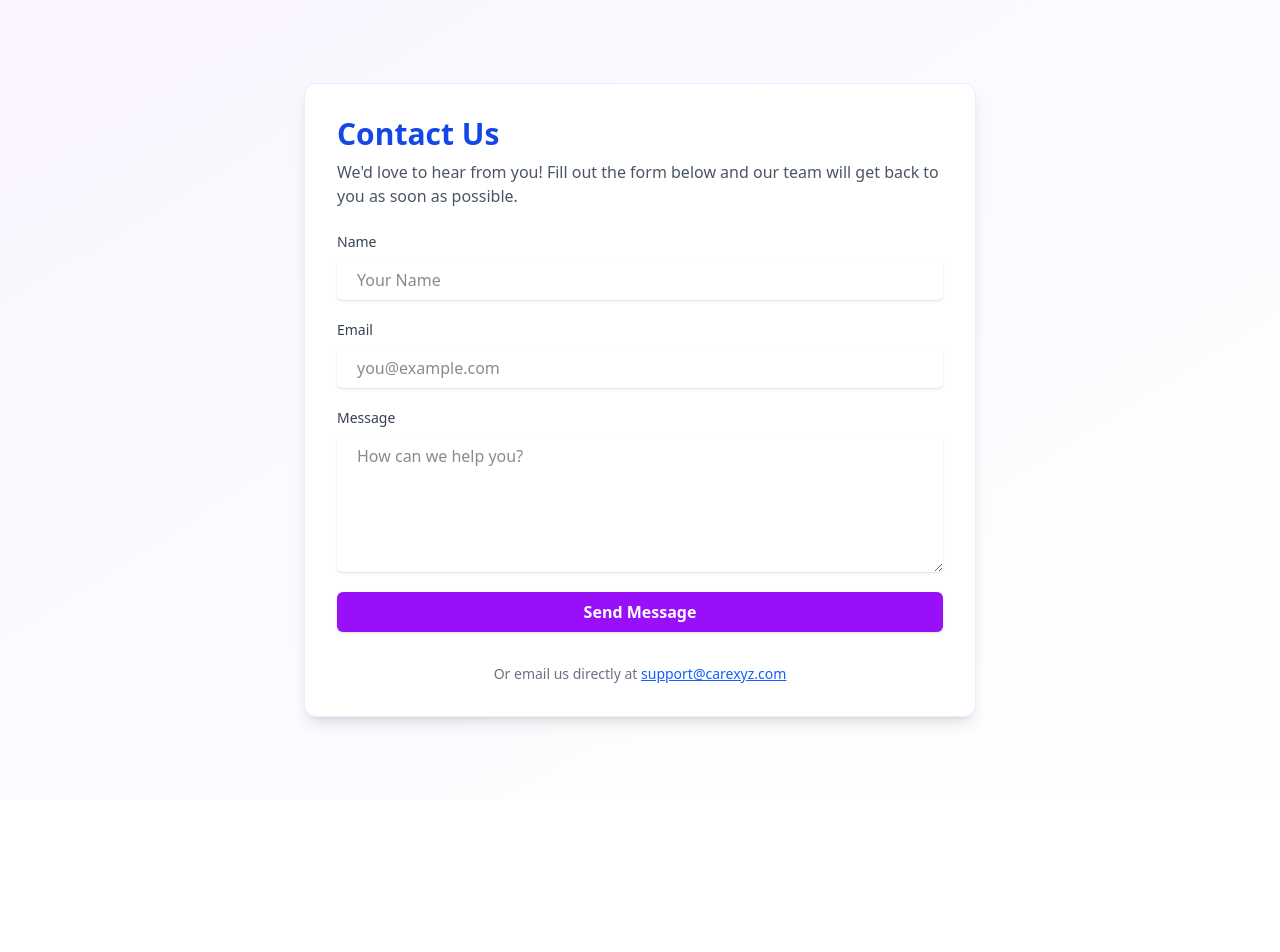
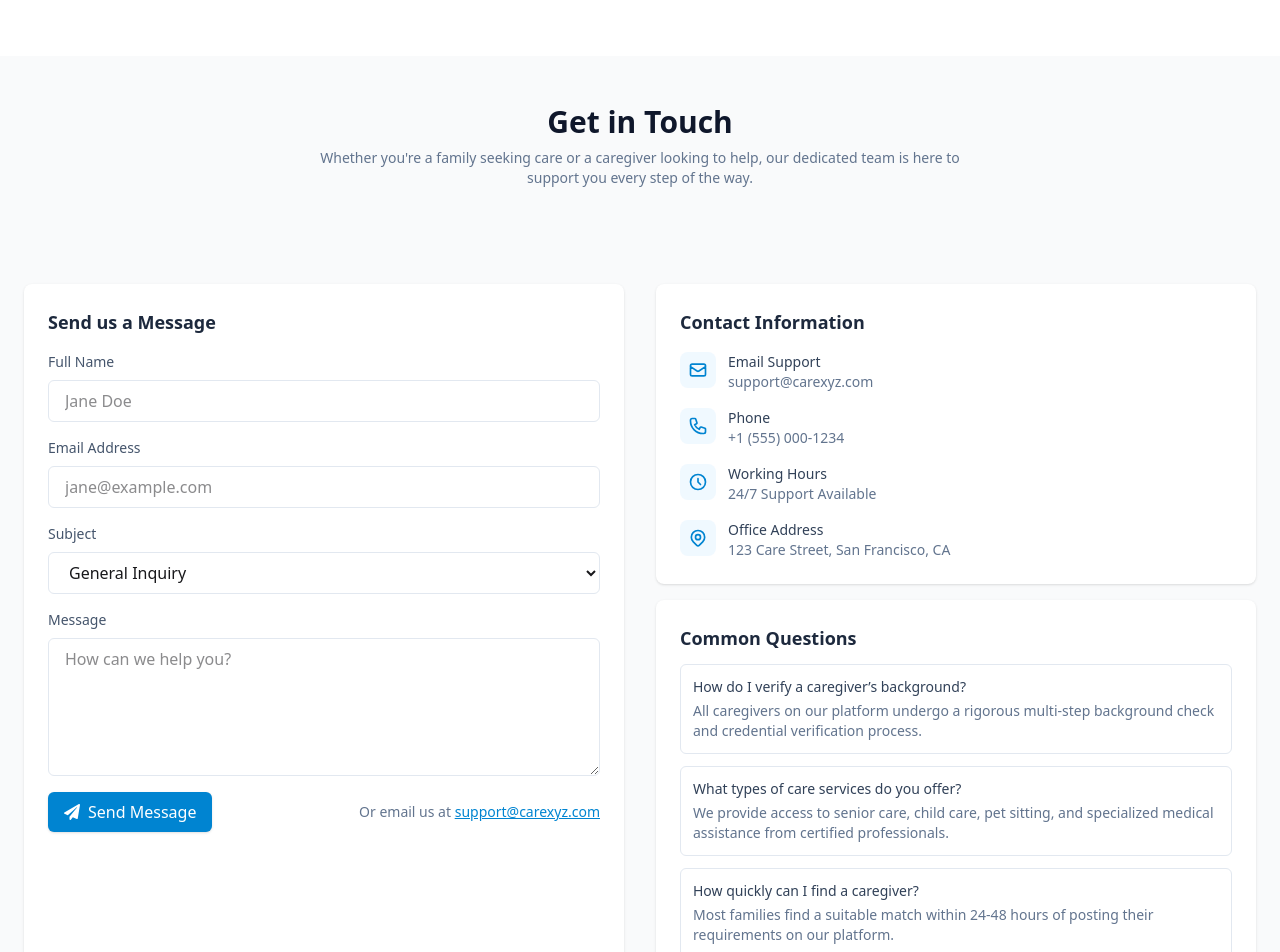
Before and after one commit to imsadman90/care-xyz, a Next.js app: page /contact in a window 1280 px wide. Shown: the top 952 px of the page. Before the commit the page ends 800 px from the top, so only its background shows below. Built offline with nearby package versions, Linux system fonts and the light colour scheme.

Commit message:
added contact form

```diff
--- a/src/app/api/checkout/route.js
+++ b/src/app/api/checkout/route.js
@@ -41,7 +41,6 @@ export async function POST(request) {
       amount: session.amount_total
         ? session.amount_total / 100
         : orderData.amount,
-      // status is always set to 'unpaid' in createOrder
     });
 
     return NextResponse.json({ url: session.url });
--- a/src/app/contact/page.jsx
+++ b/src/app/contact/page.jsx
@@ -1,78 +1,142 @@
-import React from "react";
+"use client";
+
+import React, { useState } from "react";
+import {
+  HiOutlineMail,
+  HiOutlinePhone,
+  HiOutlineClock,
+  HiOutlineLocationMarker,
+} from "react-icons/hi";
+import { FaPaperPlane } from "react-icons/fa";
 
 const ContactPage = () => {
   return (
-    <main className="min-h-screen bg-gradient-to-br from-purple-50 to-white flex items-center justify-center p-4">
-      <section className="w-full max-w-2xl bg-white rounded-xl shadow-lg p-8 border border-purple-100">
-        <h1 className="text-3xl font-bold text-blue-700 mb-2">Contact Us</h1>
-        <p className="text-gray-600 mb-6">
-          We'd love to hear from you! Fill out the form below and our team will
-          get back to you as soon as possible.
-        </p>
-        <form className="space-y-5">
-          <div>
-            <label
-              htmlFor="name"
-              className="block text-sm font-medium text-gray-700"
-            >
-              Name
-            </label>
-            <input
-              type="text"
-              id="name"
-              name="name"
-              required
-              className="mt-2 block w-full py-2 px-5 rounded-md border-gray-300 shadow-sm focus:border-purple-500 focus:ring-purple-500"
-              placeholder="Your Name"
-            />
+    <main className="min-h-screen bg-gray-50">
+      <header>
+        <div className="max-w-7xl mx-auto py-12 mt-14 px-6 text-center">
+          <h1 className="text-3xl font-extrabold text-slate-900">
+            Get in Touch
+          </h1>
+          <p className="mt-2 text-sm text-slate-500 max-w-2xl mx-auto">
+            Whether you're a family seeking care or a caregiver looking to help,
+            our dedicated team is here to support you every step of the way.
+          </p>
+        </div>
+      </header>
+
+      <section className="max-w-7xl mx-auto px-6 py-12">
+        <div className="grid grid-cols-1 lg:grid-cols-2 gap-8">
+          {/* Left: Form */}
+          <div className="bg-white rounded-lg shadow p-6">
+            <h2 className="text-lg font-semibold text-slate-800 mb-4">
+              Send us a Message
+            </h2>
+            <ContactForm />
           </div>
-          <div>
-            <label
-              htmlFor="email"
-              className="block text-sm font-medium text-gray-700"
-            >
-              Email
-            </label>
-            <input
-              type="email"
-              id="email"
-              name="email"
-              required
-              className="mt-2 px-5 py-2  block w-full rounded-md border-gray-300 shadow-sm focus:border-purple-500 focus:ring-purple-500"
-              placeholder="you@example.com"
-            />
-          </div>
-          <div>
-            <label
-              htmlFor="message"
-              className="block text-sm font-medium text-gray-700"
-            >
-              Message
-            </label>
-            <textarea
-              id="message"
-              name="message"
-              rows={5}
-              required
-              className="mt-2 px-5 py-2 block w-full rounded-md border-gray-300 shadow-sm focus:border-purple-500 focus:ring-purple-500"
-              placeholder="How can we help you?"
-            ></textarea>
-          </div>
-          <button
-            type="submit"
-            className="w-full py-2 px-4 bg-purple-600 hover:bg-purple-700 text-white font-semibold rounded-md shadow transition"
-          >
-            Send Message
-          </button>
-        </form>
-        <div className="mt-8 text-center text-gray-500 text-sm">
-          Or email us directly at{" "}
-          <a
-            href="mailto:support@carexyz.com"
-            className="text-blue-600 underline"
-          >
-            support@carexyz.com
-          </a>
+
+          {/* Right: Contact Info */}
+          <aside className="space-y-4">
+            <div className="bg-white rounded-lg shadow p-6">
+              <h3 className="text-lg font-semibold text-slate-800 mb-4">
+                Contact Information
+              </h3>
+              <ul className="space-y-4">
+                <li className="flex items-start gap-3">
+                  <div className="p-2 rounded-lg bg-sky-50 text-sky-600">
+                    <HiOutlineMail size={20} />
+                  </div>
+                  <div>
+                    <div className="text-sm font-medium text-slate-700">
+                      Email Support
+                    </div>
+                    <div className="text-sm text-slate-500">
+                      support@carexyz.com
+                    </div>
+                  </div>
+                </li>
+
+                <li className="flex items-start gap-3">
+                  <div className="p-2 rounded-lg bg-sky-50 text-sky-600">
+                    <HiOutlinePhone size={20} />
+                  </div>
+                  <div>
+                    <div className="text-sm font-medium text-slate-700">
+                      Phone
+                    </div>
+                    <div className="text-sm text-slate-500">
+                      +1 (555) 000-1234
+                    </div>
+                  </div>
+                </li>
+
+                <li className="flex items-start gap-3">
+                  <div className="p-2 rounded-lg bg-sky-50 text-sky-600">
+                    <HiOutlineClock size={20} />
+                  </div>
+                  <div>
+                    <div className="text-sm font-medium text-slate-700">
+                      Working Hours
+                    </div>
+                    <div className="text-sm text-slate-500">
+                      24/7 Support Available
+                    </div>
+                  </div>
+                </li>
+
+                <li className="flex items-start gap-3">
+                  <div className="p-2 rounded-lg bg-sky-50 text-sky-600">
+                    <HiOutlineLocationMarker size={20} />
+                  </div>
+                  <div>
+                    <div className="text-sm font-medium text-slate-700">
+                      Office Address
+                    </div>
+                    <div className="text-sm text-slate-500">
+                      123 Care Street, San Francisco, CA
+                    </div>
+                  </div>
+                </li>
+              </ul>
+            </div>
+
+            <div className="bg-white rounded-lg shadow p-6">
+              <h4 className="text-lg font-semibold text-slate-800 mb-3">
+                Common Questions
+              </h4>
+              <div className="space-y-3">
+                <div className="border border-slate-200 rounded-md p-3">
+                  <div className="text-sm font-medium text-slate-700">
+                    How do I verify a caregiver’s background?
+                  </div>
+                  <div className="text-sm text-slate-500 mt-1">
+                    All caregivers on our platform undergo a rigorous multi-step
+                    background check and credential verification process.
+                  </div>
+                </div>
+
+                <div className="border border-slate-200 rounded-md p-3">
+                  <div className="text-sm font-medium text-slate-700">
+                    What types of care services do you offer?
+                  </div>
+                  <div className="text-sm text-slate-500 mt-1">
+                    We provide access to senior care, child care, pet sitting,
+                    and specialized medical assistance from certified
+                    professionals.
+                  </div>
+                </div>
+
+                <div className="border border-slate-200 rounded-md p-3">
+                  <div className="text-sm font-medium text-slate-700">
+                    How quickly can I find a caregiver?
+                  </div>
+                  <div className="text-sm text-slate-500 mt-1">
+                    Most families find a suitable match within 24-48 hours of
+                    posting their requirements on our platform.
+                  </div>
+                </div>
+              </div>
+            </div>
+          </aside>
         </div>
       </section>
     </main>
@@ -80,3 +144,118 @@ const ContactPage = () => {
 };
 
 export default ContactPage;
+
+function ContactForm() {
+  const [name, setName] = useState("");
+  const [email, setEmail] = useState("");
+  const [subject, setSubject] = useState("General Inquiry");
+  const [message, setMessage] = useState("");
+  const [loading, setLoading] = useState(false);
+  const [success, setSuccess] = useState("");
+  const [error, setError] = useState("");
+
+  const handleSubmit = async (e) => {
+    e.preventDefault();
+    setLoading(true);
+    setError("");
+    setSuccess("");
+
+    try {
+      const res = await fetch("/api/contact", {
+        method: "POST",
+        headers: { "Content-Type": "application/json" },
+        body: JSON.stringify({ name, email, subject, message }),
+      });
+
+      const data = await res.json();
+      if (!res.ok) throw new Error(data?.error || "Failed to send message");
+
+      setSuccess("Message sent — we'll get back to you shortly.");
+      setName("");
+      setEmail("");
+      setSubject("General Inquiry");
+      setMessage("");
+    } catch (err) {
+      setError(err.message || "An error occurred");
+    } finally {
+      setLoading(false);
+    }
+  };
+
+  return (
+    <form onSubmit={handleSubmit} className="space-y-4">
+      <div>
+        <label className="block text-sm text-slate-600">Full Name</label>
+        <input
+          value={name}
+          onChange={(e) => setName(e.target.value)}
+          type="text"
+          className="mt-2 block w-full rounded-md border border-slate-200 px-4 py-2 focus:outline-none focus:ring-2 focus:ring-sky-500"
+          placeholder="Jane Doe"
+          required
+        />
+      </div>
+
+      <div>
+        <label className="block text-sm text-slate-600">Email Address</label>
+        <input
+          value={email}
+          onChange={(e) => setEmail(e.target.value)}
+          type="email"
+          className="mt-2 block w-full rounded-md border border-slate-200 px-4 py-2 focus:outline-none focus:ring-2 focus:ring-sky-500"
+          placeholder="jane@example.com"
+          required
+        />
+      </div>
+
+      <div>
+        <label className="block text-sm text-slate-600">Subject</label>
+        <select
+          value={subject}
+          onChange={(e) => setSubject(e.target.value)}
+          className="mt-2 block w-full rounded-md border border-slate-200 px-4 py-2 bg-white"
+        >
+          <option>General Inquiry</option>
+          <option>Caregiver Application</option>
+          <option>Support</option>
+        </select>
+      </div>
+
+      <div>
+        <label className="block text-sm text-slate-600">Message</label>
+        <textarea
+          value={message}
+          onChange={(e) => setMessage(e.target.value)}
+          rows={5}
+          className="mt-2 block w-full rounded-md border border-slate-200 px-4 py-2 focus:outline-none focus:ring-2 focus:ring-sky-500"
+          placeholder="How can we help you?"
+          required
+        />
+      </div>
+
+      <div className="flex items-center justify-between gap-4">
+        <button
+          type="submit"
+          disabled={loading}
+          className="inline-flex items-center gap-2 px-4 py-2 bg-sky-600 hover:bg-sky-700 text-white rounded-md shadow disabled:opacity-60"
+        >
+          <FaPaperPlane />
+          <span>{loading ? "Sending..." : "Send Message"}</span>
+        </button>
+
+        <div className="text-sm text-slate-500">
+          Or email us at{" "}
+          <a
+            href="mailto:support@carexyz.com"
+            className="text-sky-600 underline"
+          >
+            support@carexyz.com
+          </a>
+        </div>
+      </div>
+
+      {success && <div className="text-green-600 text-sm">{success}</div>}
+      {error && <div className="text-red-600 text-sm">{error}</div>}
+    </form>
+  );
+}
--- a/src/components/layouts/Navbar.jsx
+++ b/src/components/layouts/Navbar.jsx
@@ -64,6 +64,11 @@ const Navbar = () => {
           </NavLink>
         </li>
       )}
+      <li>
+        <NavLink href={"/contact"} onClick={onClose}>
+          Contact
+        </NavLink>
+      </li>
       <li>
         <NavLink href={"/admin-dashboard"} onClick={onClose}>
           Admin Dashboard
```
Also changed, not shown: src/app/api/contact/route.js (added, +38 -0 lines), src/app/api/orders/[id]/route.js (+25 -1 lines), src/components/home/MyBookingPage.jsx (+20 -18 lines).
